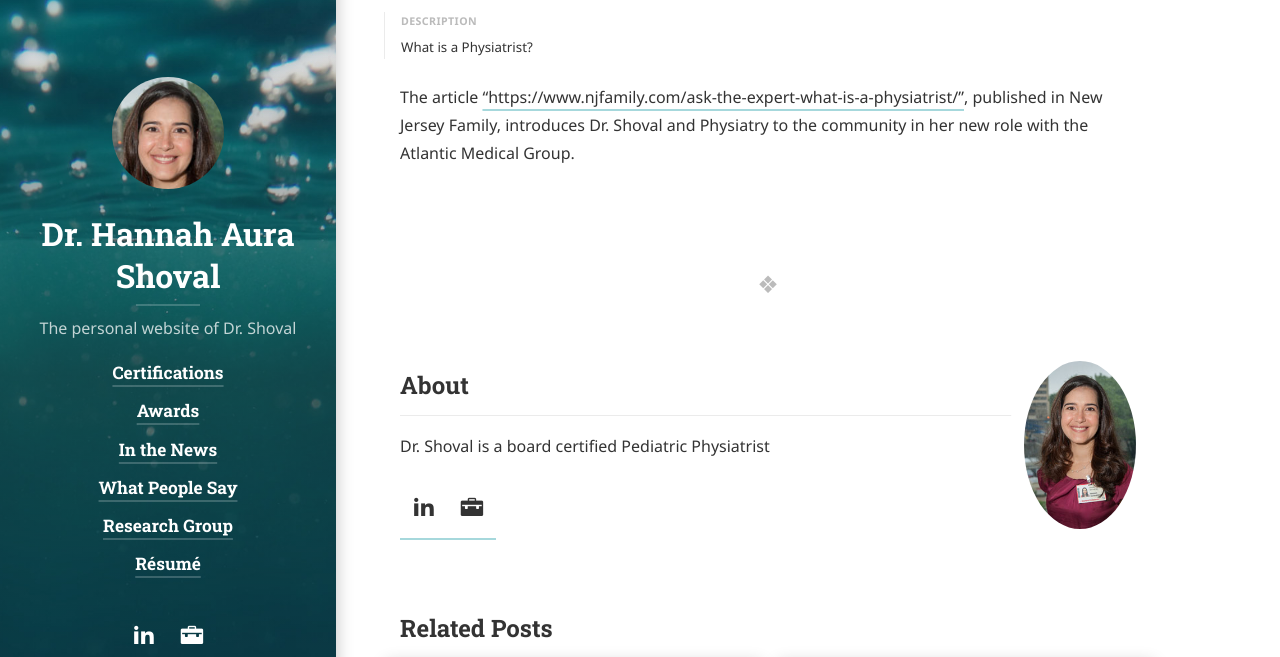
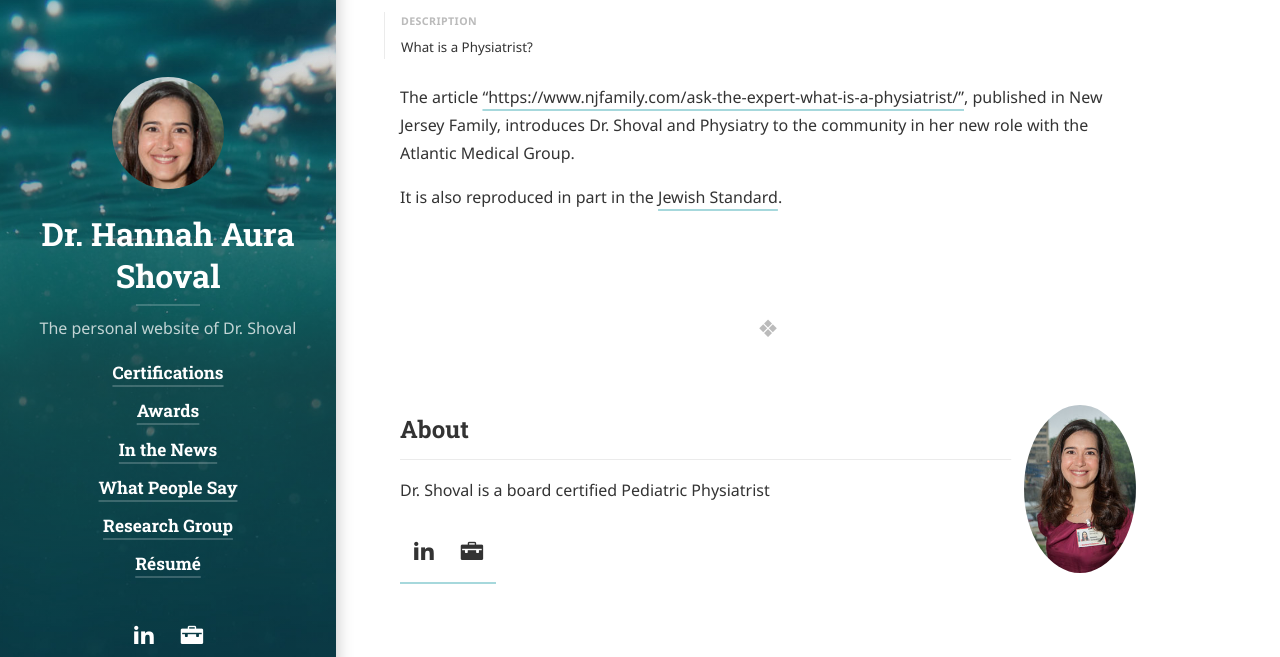
Before and after one commit to physiatry/physiatry.github.io, a Jekyll site: the page built from news/_posts/2022-04-20-what-is.md, in a window 1280 px wide and 900 px high, scrolled down 586 px, cut to the strip 74-731 px from the top of the window. Built offline with Jekyll 4.4.1, drawn with Linux system fonts in a browser that asks for light colours; cached includes are drawn as plain includes; nearby versions of some CDN libraries; some web fonts are replaced; library files that are not in the unit come from our copies.

Commit message:
Add additional news article

```diff
--- a/news/_posts/2022-04-20-what-is.md
+++ b/news/_posts/2022-04-20-what-is.md
@@ -10,3 +10,5 @@ image:
 
 The article ["https://www.njfamily.com/ask-the-expert-what-is-a-physiatrist/"](https://www.njfamily.com/ask-the-expert-what-is-a-physiatrist/), published in New Jersey Family,
 introduces Dr. Shoval and Physiatry to the community in her new role with the Atlantic Medical Group.
+
+It is also reproduced in part in the [Jewish Standard](https://jewishstandard.timesofisrael.com/pediatric-physiatrists-and-what-they-do/).
```
